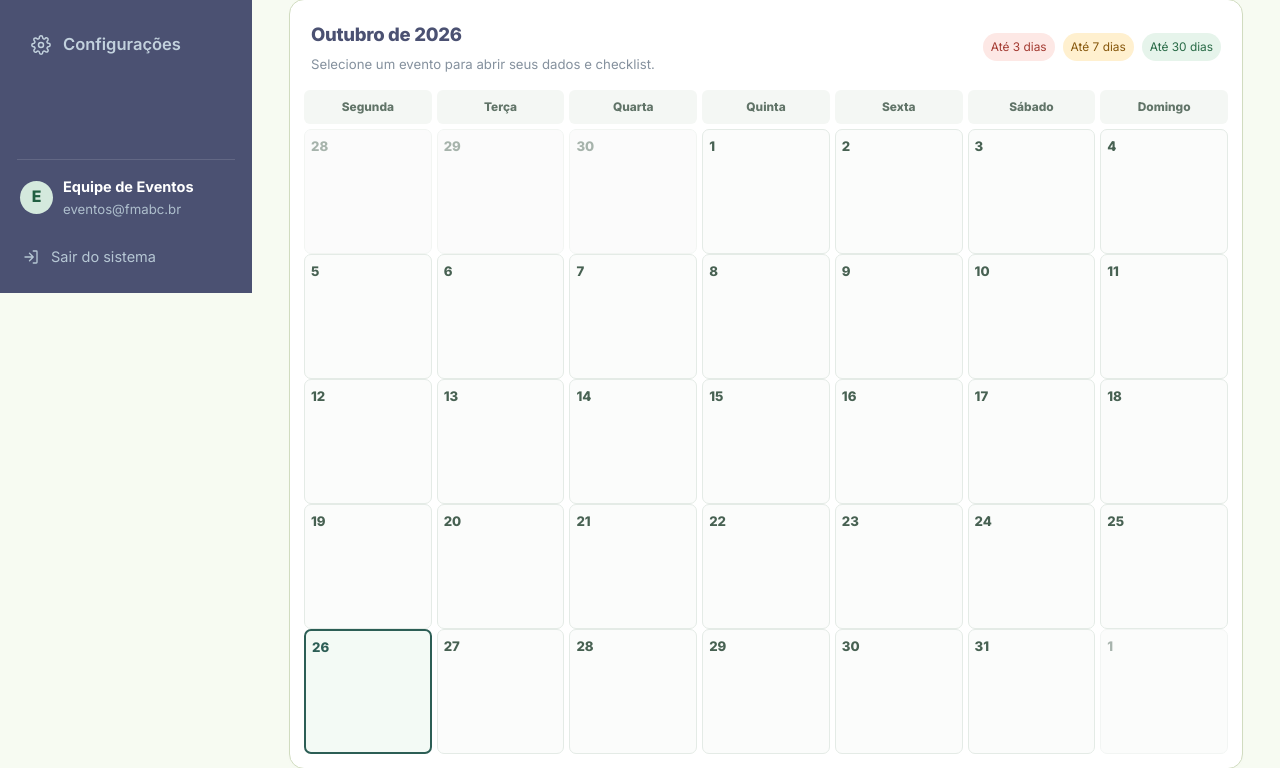
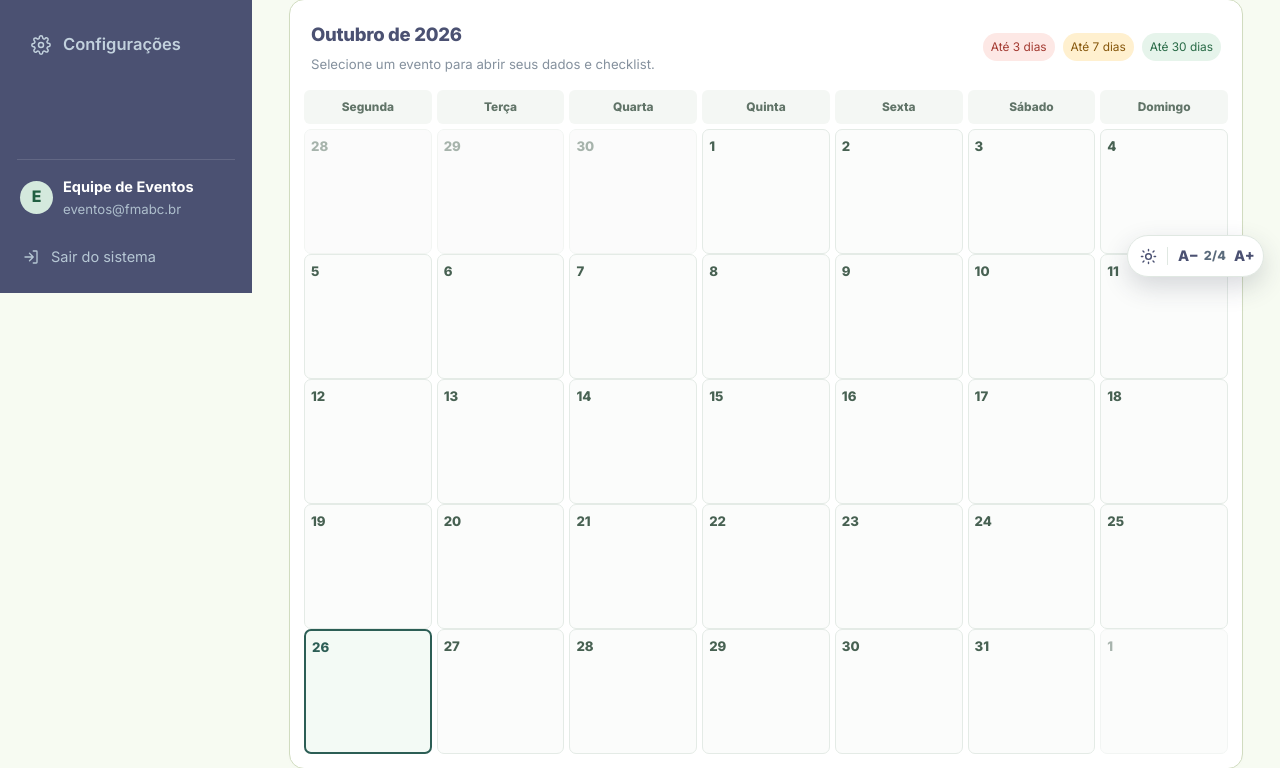
Before and after one commit to regianemeira/EventosFMABC, a Flask app: page /agenda in a window 1280 px wide. Shown: the part 507-1275 px from the top of the page. Run offline with Flask 3, Linux system fonts and the light colour scheme; the visitor is signed in with stand-in values (Sample User, id 1); data comes from the database, SQL or seed files in the repository; data that the repository does not hold is empty; some libraries are stand-ins or nearby versions.

Commit message:
Add files via upload

```diff
--- a/templates/base.html
+++ b/templates/base.html
@@ -9,9 +9,27 @@
   <link rel="preconnect" href="https://fonts.gstatic.com" crossorigin>
   <link href="https://fonts.googleapis.com/css2?family=Inter:wght@400;500;600;700;800&display=swap" rel="stylesheet">
   <link rel="stylesheet" href="{{ url_for('static', filename='app.css') }}">
-<script>try{if(localStorage.getItem('fmabc-nav')==='recolhido')document.documentElement.classList.add('nav-collapsed')}catch(e){}</script>
+<script>try{
+  var _r=document.documentElement;
+  if(localStorage.getItem('fmabc-nav')==='recolhido')_r.classList.add('nav-collapsed');
+  var _fs=localStorage.getItem('fmabc-font-size');if(_fs)_r.setAttribute('data-font-size',_fs);
+  var _th=localStorage.getItem('fmabc-theme');
+  if(!_th){_th=(window.matchMedia&&window.matchMedia('(prefers-color-scheme: dark)').matches)?'dark':'light';}
+  _r.setAttribute('data-theme',_th);
+}catch(e){}</script>
 </head>
 <body class="{% if session.get('user_id') %}internal-body{% else %}public-body{% endif %}">
+<div class="appearance-bar" role="group" aria-label="Preferências de aparência">
+  <button type="button" class="appearance-btn" id="theme-toggle" title="Alternar tema claro/escuro" aria-label="Alternar tema claro/escuro">
+    <svg class="appearance-icon-sun" viewBox="0 0 24 24" fill="none" stroke="currentColor" stroke-width="2" stroke-linecap="round" aria-hidden="true"><circle cx="12" cy="12" r="4"/><path d="M12 2v2M12 20v2M4.2 4.2l1.4 1.4M18.4 18.4l1.4 1.4M2 12h2M20 12h2M4.2 19.8l1.4-1.4M18.4 5.6l1.4-1.4"/></svg>
+    <svg class="appearance-icon-moon" viewBox="0 0 24 24" fill="none" stroke="currentColor" stroke-width="2" stroke-linecap="round" stroke-linejoin="round" aria-hidden="true"><path d="M21 12.8A9 9 0 1111.2 3a7 7 0 009.8 9.8z"/></svg>
+  </button>
+  <div class="appearance-sep"></div>
+  <button type="button" class="appearance-btn" id="font-dec" title="Diminuir o tamanho da fonte" aria-label="Diminuir o tamanho da fonte">A−</button>
+  <span class="appearance-font-label" id="font-label" aria-live="polite">Fonte</span>
+  <button type="button" class="appearance-btn" id="font-inc" title="Aumentar o tamanho da fonte" aria-label="Aumentar o tamanho da fonte">A+</button>
+</div>
+<div id="theme-scope">
 {% if session.get('user_id') %}
 <div class="app-shell">
   {% macro icon(name) -%}
@@ -83,5 +101,40 @@
 function sync(){const c=root.classList.contains('nav-collapsed');b.setAttribute('aria-expanded',c?'false':'true');b.setAttribute('aria-label',c?'Expandir menu':'Recolher menu');b.title=c?'Expandir menu':'Recolher menu';}
 sync();b.addEventListener('click',function(){root.classList.toggle('nav-collapsed');try{localStorage.setItem('fmabc-nav',root.classList.contains('nav-collapsed')?'recolhido':'aberto')}catch(e){}sync();});})();
 </script>{% endif %}
+</div>
+<script>
+(function(){
+  var root=document.documentElement;
+  var STEPS=['sm','md','lg','xl'];
+  function fontIndex(){var v=root.getAttribute('data-font-size')||'md';var i=STEPS.indexOf(v);return i<0?1:i;}
+  var decBtn=document.getElementById('font-dec'),incBtn=document.getElementById('font-inc'),label=document.getElementById('font-label');
+  function applyFont(i){
+    i=Math.max(0,Math.min(STEPS.length-1,i));
+    var v=STEPS[i];
+    root.setAttribute('data-font-size',v);
+    try{localStorage.setItem('fmabc-font-size',v)}catch(e){}
+    if(label)label.textContent=(i+1)+'/'+STEPS.length;
+    if(decBtn)decBtn.disabled=(i===0);
+    if(incBtn)incBtn.disabled=(i===STEPS.length-1);
+  }
+  applyFont(fontIndex());
+  if(decBtn)decBtn.addEventListener('click',function(){applyFont(fontIndex()-1)});
+  if(incBtn)incBtn.addEventListener('click',function(){applyFont(fontIndex()+1)});
+
+  var themeBtn=document.getElementById('theme-toggle');
+  function applyThemeA11y(){
+    var dark=root.getAttribute('data-theme')==='dark';
+    if(themeBtn){themeBtn.setAttribute('aria-label',dark?'Mudar para tema claro':'Mudar para tema escuro');themeBtn.title=dark?'Mudar para tema claro':'Mudar para tema escuro';}
+  }
+  applyThemeA11y();
+  if(themeBtn)themeBtn.addEventListener('click',function(){
+    var dark=root.getAttribute('data-theme')==='dark';
+    var next=dark?'light':'dark';
+    root.setAttribute('data-theme',next);
+    try{localStorage.setItem('fmabc-theme',next)}catch(e){}
+    applyThemeA11y();
+  });
+})();
+</script>
 </body>
 </html>
```
